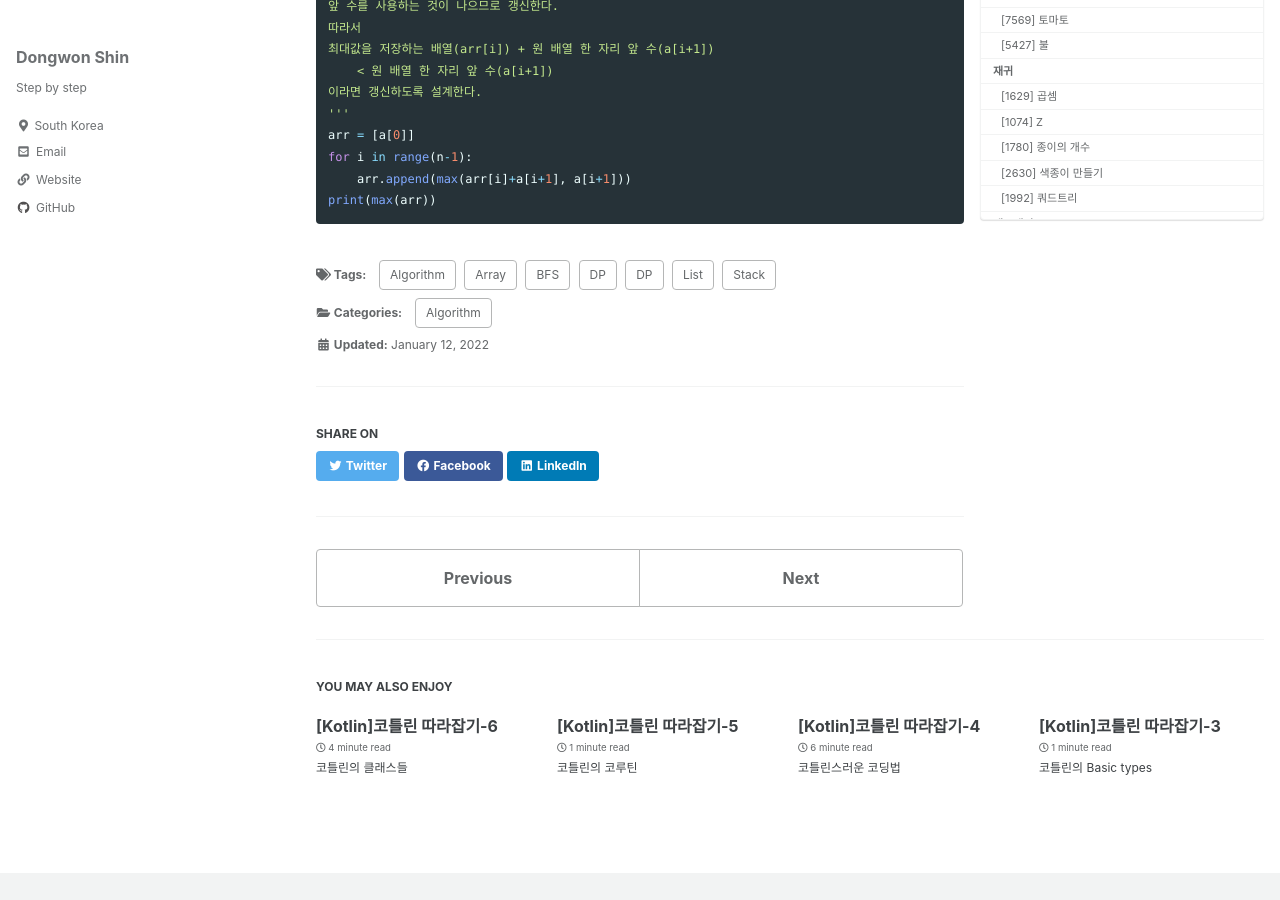
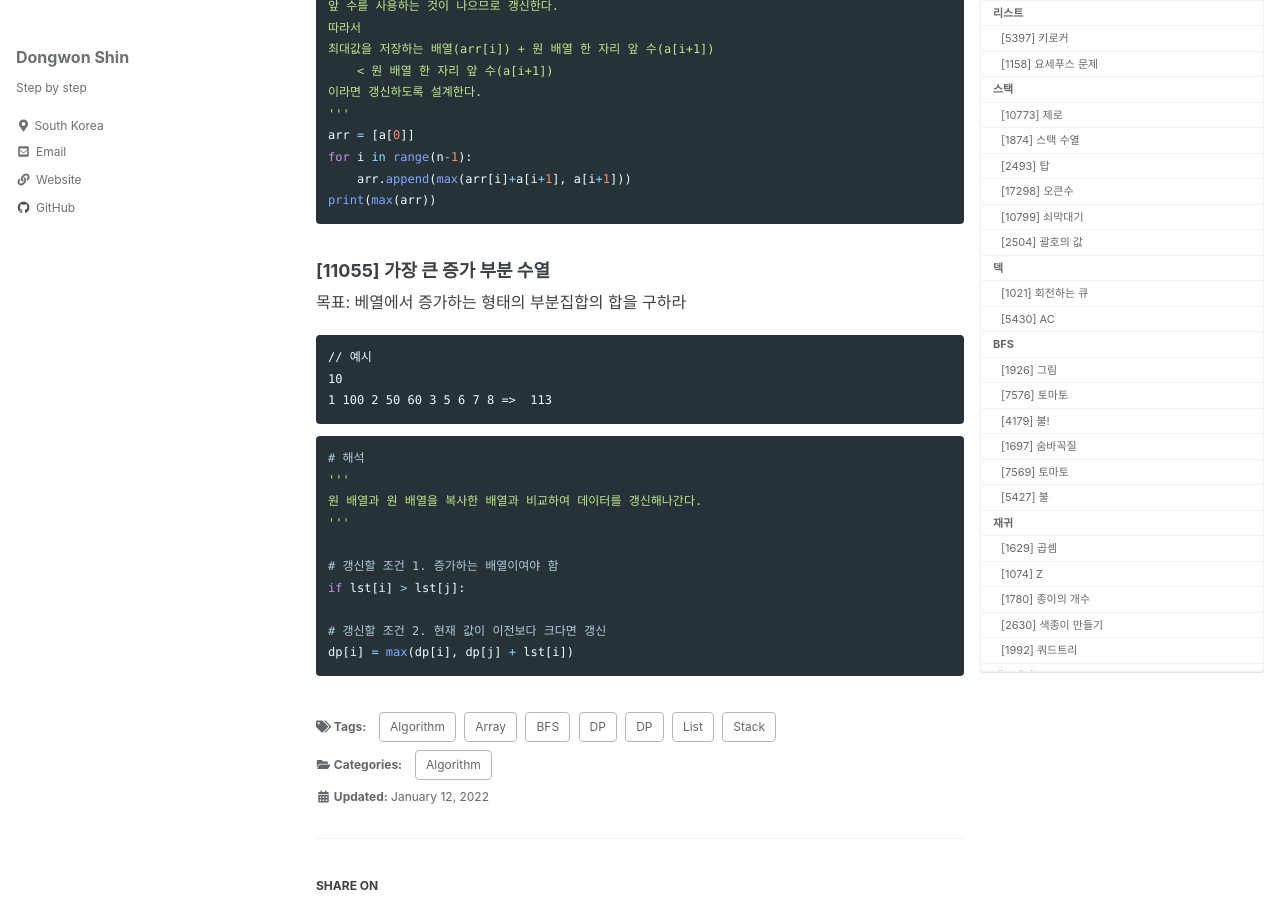
Before and after one commit to ponopono0322/ponopono0322.github.io, a Jekyll site: the page built from _posts/2022-01-12-algorithm.md, in a window 1280 px wide and 900 px high, scrolled down 21862 px. Built offline with Jekyll 4.4.1, drawn with Linux system fonts in a browser that asks for light colours; cached includes are drawn as plain includes; some web fonts are replaced.

Commit message:
Update 2022-01-12-algorithm.md

````diff
--- a/_posts/2022-01-12-algorithm.md
+++ b/_posts/2022-01-12-algorithm.md
@@ -1030,3 +1030,25 @@ for i in range(n-1):
     arr.append(max(arr[i]+a[i+1], a[i+1]))
 print(max(arr))
 ```
+
+### [11055] 가장 큰 증가 부분 수열
+목표: 베열에서 증가하는 형태의 부분집합의 합을 구하라
+
+```
+// 예시
+10
+1 100 2 50 60 3 5 6 7 8 =>  113
+```
+
+```python
+# 해석
+'''
+원 배열과 원 배열을 복사한 배열과 비교하여 데이터를 갱신해나간다.
+'''
+
+# 갱신할 조건 1. 증가하는 배열이여야 함
+if lst[i] > lst[j]:
+
+# 갱신할 조건 2. 현재 값이 이전보다 크다면 갱신
+dp[i] = max(dp[i], dp[j] + lst[i])
+```
````
